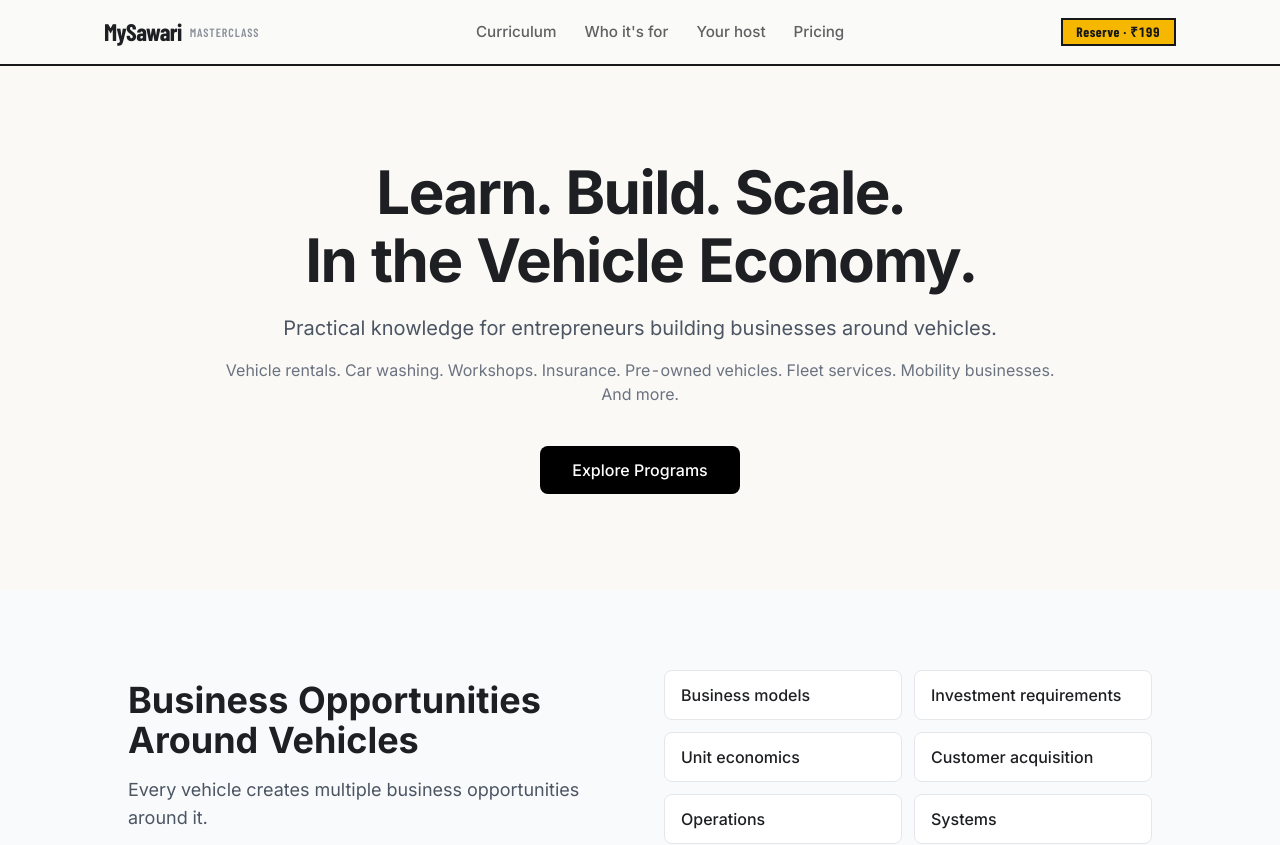
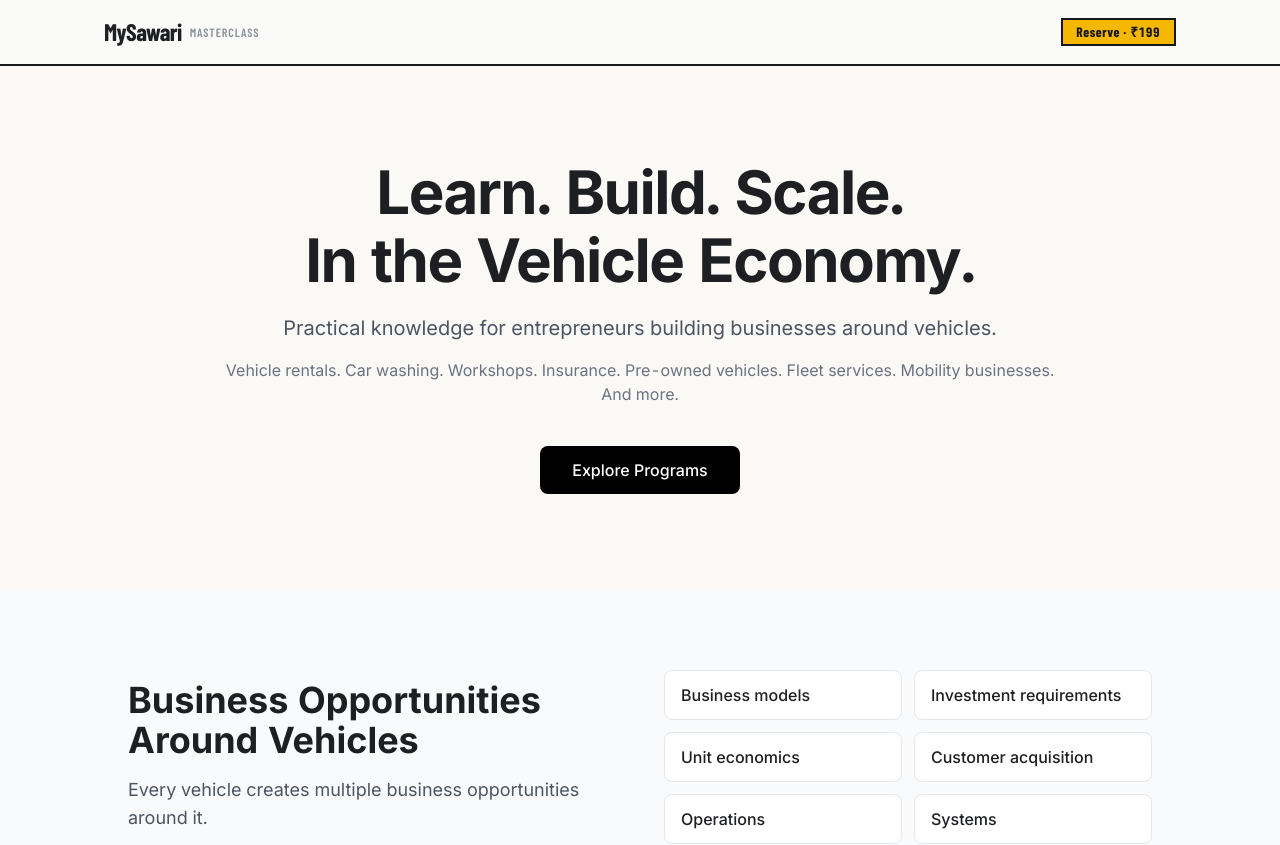
Before and after one commit to mysawari/sawari-academy, a Next.js app: page / in a window 1280 px wide. Shown: the top 845 px of the page. Built offline with nearby package versions, Linux system fonts and the light colour scheme; a web font is replaced by a local one.

Commit message:
Remove navbar links from header

```diff
--- a/components/Header.jsx
+++ b/components/Header.jsx
@@ -4,12 +4,6 @@
 export default function Header() {
   const { handlePayment, loading } = useRazorpayPayment();
 
-  const links = [
-    { label: "Curriculum", href: "#curriculum" },
-    { label: "Who it's for", href: "#audience" },
-    { label: "Your host", href: "#host" },
-    { label: "Pricing", href: "#pricing" },
-  ];
 
   return (
     <header className="sticky top-0 z-50 border-b-2 border-asphalt bg-paper/95 backdrop-blur">
@@ -23,17 +17,6 @@
           </span>
         </a>
 
-        <nav className="hidden items-center gap-7 md:flex">
-          {links.map((link) => (
-            <a
-              key={link.href}
-              href={link.href}
-              className="font-body text-[0.95rem] font-medium text-ink/70 transition-colors hover:text-ink"
-            >
-              {link.label}
-            </a>
-          ))}
-        </nav>
 
         <button
           onClick={handlePayment}
```
